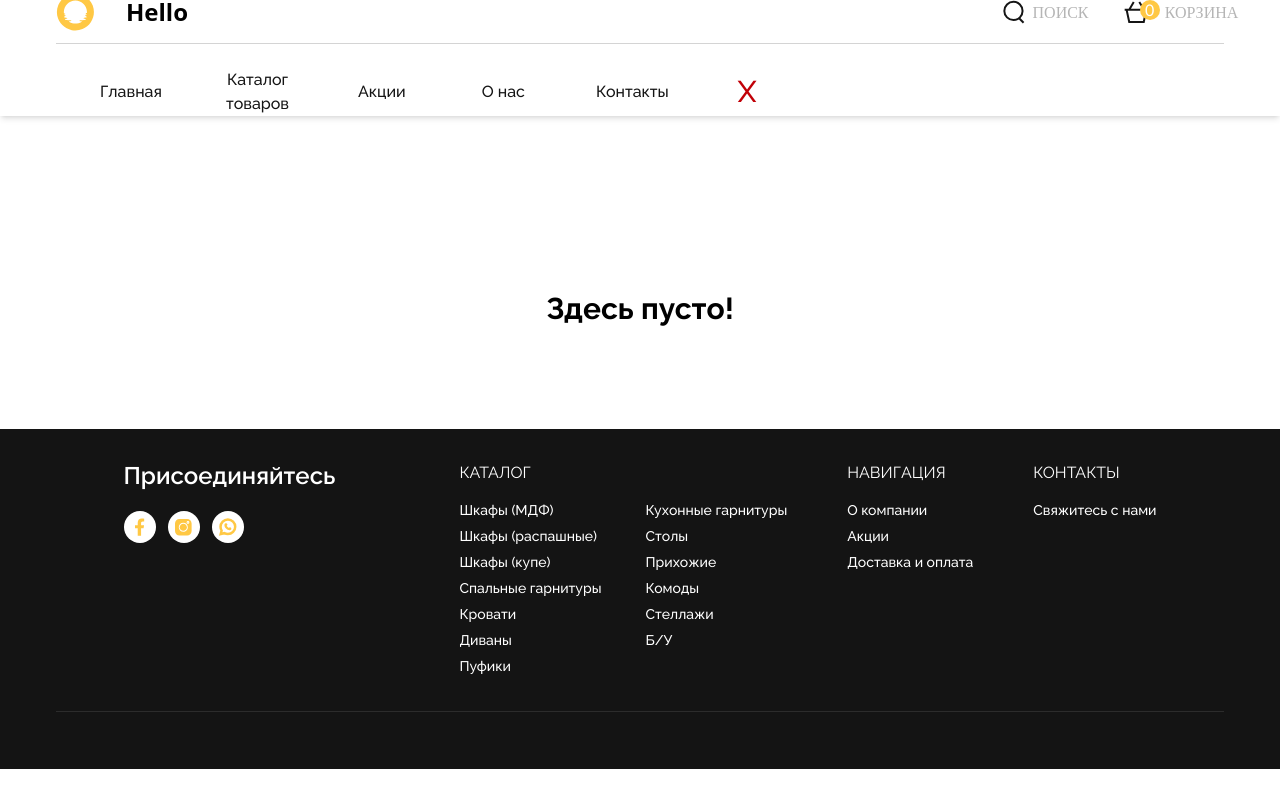
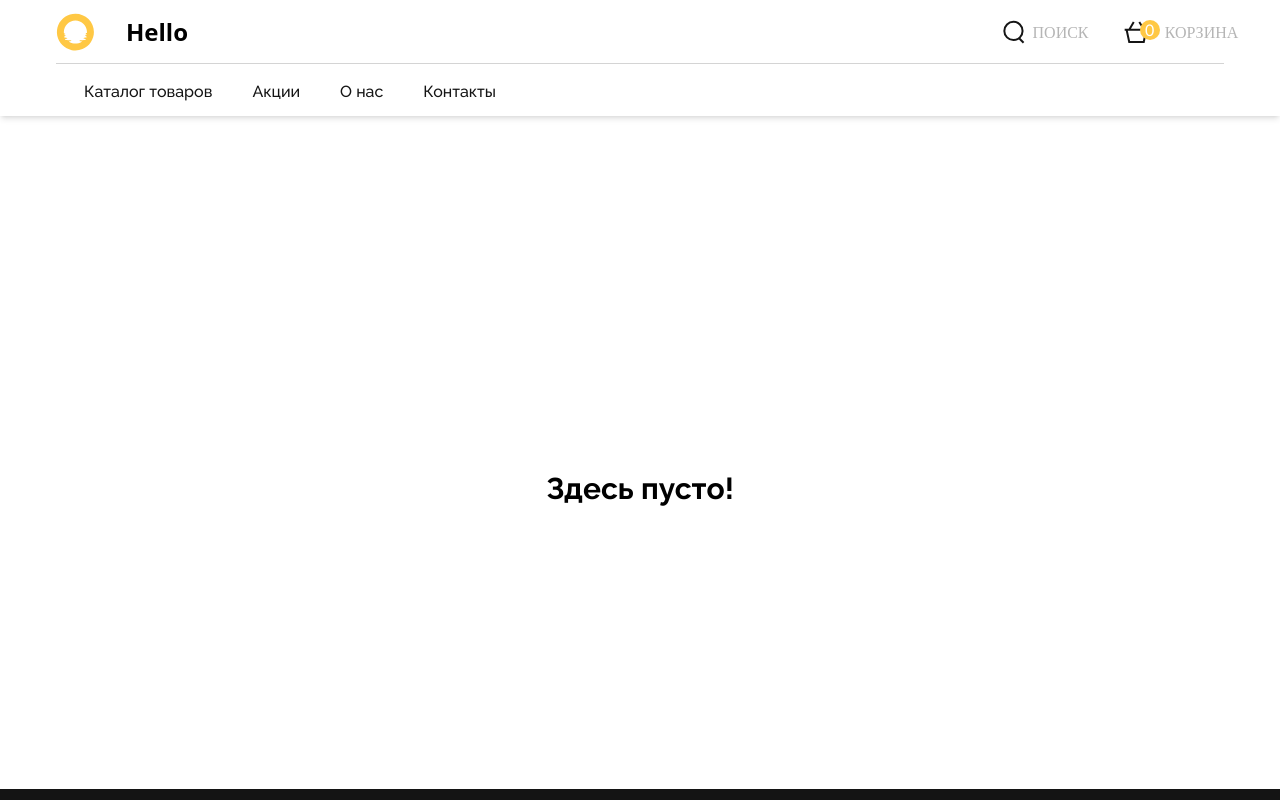
Before and after one commit to NzrSdv/viteProject, a Vue app: page /cart in a window 1280 px wide. Shown: the top 800 px of the page. Built offline with nearby package versions, Linux system fonts and the light colour scheme.

Commit message:
routing animation + bug fixes

```diff
--- a/src/App.vue
+++ b/src/App.vue
@@ -1,14 +1,27 @@
 <script setup>
+import HeaderComponent from "./components/header/HeaderComponent.vue";
 import FooterComponent from "./components/footer/FooterComponent.vue";
-import HeaderComponent from "./components/header/HeaderComponent.vue";
-
 </script>
 
 <template>
   <HeaderComponent />
-  <router-view> </router-view>
+  <router-view v-slot="{ Component }">
+    <transition name="slide" mode="out-in">
+      <component :is="Component"></component>
+    </transition>
+  </router-view>
   <FooterComponent />
 </template>
 
 <script></script>
-<style scoped></style>
+<style>
+.slide-enter-active,
+.slide-leave-active{
+  transition: all .4s;
+}
+.slide-enter-from,
+.slide-leave-to {
+  opacity: 0;
+  transform: translateY(10%);
+}
+</style>
--- a/src/components/header/BottomHeader.vue
+++ b/src/components/header/BottomHeader.vue
@@ -1,6 +1,6 @@
 <template>
   <div
-    class="pt-2 px-4 border-t border-solid border-light-445 flex items-center justify-start"
+    class="pt-2 px-4 md:px-0 border-t border-solid border-light-445 flex items-center justify-start"
   >
     <div
       v-if="status"
@@ -17,30 +17,30 @@
       </div>
       <ul
         :class="[
-          'fixed top-0 left-0 px-3 h-screen md:h-min bg-white md:bg-transparent md:static flex flex-col md:flex-row z-60 p-2 rounded items-center pt-10 md:pt-0 gap-6 md:gap-8 justify-start md:justify-center text-dark-05 font-[Raleway] font-medium text-base/6',
+          'fixed md:static top-0 left-0 px-3 h-screen md:h-full bg-white md:bg-transparent flex flex-col md:flex-row z-60 p-2 rounded items-center pt-10 md:pt-0 gap-6 md:gap-2 justify-start md:justify-center text-dark-05 font-[Raleway] font-medium text-base/6',
           status ? 'md:flex' : 'md:flex hidden',
         ]"
       >
         <li
           v-if="$route.path != '/'"
           @click="() => (status = !status)"
-          class="py-4 md:border-none border-b border-solid px-4 border-black/20 w-full text-center hover:bg-black/20 duration-300"
+          class="py-4 md:py-2 md:hidden w-max md:h-full h-fit md:rounded  md:border-none border-b border-solid px-4 border-black/20 w-full text-center hover:bg-black/20 duration-300"
         ><router-link to="/">Главная</router-link></li>
         <li
           @click="() => (status = !status)"
-          class="py-4 md:border-none border-b border-solid px-4 border-black/20 w-full text-center hover:bg-black/20 duration-300"
+          class="py-4 md:py-2 w-max md:h-full h-fit md:rounded  md:border-none border-b border-solid px-4 border-black/20 w-full text-center hover:bg-black/20 duration-300"
         >
           <router-link to="/catalog/Шкафы (МДФ)">Каталог товаров</router-link>
         </li>
         <li
           @click="() => (status = !status)"
-          class="py-4 md:border-none border-b border-solid px-4 border-black/20 w-full text-center hover:bg-black/20 duration-300"
+          class="py-4 md:py-2 w-max md:h-full h-fit md:rounded  md:border-none border-b border-solid px-4 border-black/20 w-full text-center hover:bg-black/20 duration-300"
         >
           <router-link to="/catalog/Шкафы (МДФ)">Акции</router-link>
         </li>
         <li
           @click="() => (status = !status)"
-          class="py-4 md:border-none border-b border-solid px-4 border-black/20 w-full text-center hover:bg-black/20 duration-300"
+          class="py-4 md:py-2 w-max md:h-full h-fit md:rounded  md:border-none border-b border-solid px-4 border-black/20 w-full text-center hover:bg-black/20 duration-300"
         >
           <router-link :to="{ path: $route.path, hash: '#footerAnchor' }"
             >О нас</router-link
@@ -48,14 +48,14 @@
         </li>
         <li
           @click="() => (status = !status)"
-          class="py-4 md:border-none border-b border-solid px-4 border-black/20 w-full text-center hover:bg-black/20 duration-300"
+          class="py-4 md:py-2 w-max md:h-full h-fit md:rounded  md:border-none border-b border-solid px-4 border-black/20 w-full text-center hover:bg-black/20 duration-300"
         >
           <router-link :to="{ path: $route.path, hash: '#footerAnchor' }"
             >Контакты
           </router-link>
         </li>
         <li
-          class="py-4 text-3xl text-red-700 hover:bg-black/20 cursor-pointer w-full text-center"
+          class="py-4 md:py-2 w-max md:h-full h-fit md:rounded md:hidden text-3xl text-red-700 hover:bg-black/20 cursor-pointer w-full text-center"
           @click="() => (status = !status)"
         >
           X
@@ -68,7 +68,7 @@
 export default {
   data() {
     return {
-      status: true,
+      status: false,
       width: window.innerWidth,
       height: window.innerHeight,
     };
--- a/src/components/main/ThirdSectionComponent.vue
+++ b/src/components/main/ThirdSectionComponent.vue
@@ -35,7 +35,7 @@ import SecondImg from "@/assets/photos/Chair2_photo.png";
           </div>
         </div>
         <div
-          class="lg:w-1/3 w-full lg:min-h-full min-h-130 py-13 px-11 rounded-3xl object-cover flex flex-col items-center justify-center relative overflow-hidden"
+          class="lg:w-1/3 w-full lg:min-h-full min-h-130 py-13 px-11 rounded-3xl object-cover flex flex-col items-center lg:items-start justify-center relative overflow-hidden"
         >
           <div
             class="w-full h-full  absolute top-0 bottom-0 right-0 left-0 z-10 flex items-center justify-center"
--- a/src/views/CartScreen.vue
+++ b/src/views/CartScreen.vue
@@ -10,6 +10,8 @@ const cartStore = computed(() => store.state.cart);
   <main class="main">
     <section class="section--gap">
       <div class="container flex flex-col">
+        <div class="section--title"v-if="cart?.length">Корзина</div>
+
         <div v-if="cart?.length"
           class="flex w-full flex-col"
           v-for="(item, index) in cart"
@@ -17,7 +19,7 @@ const cartStore = computed(() => store.state.cart);
         >
           <CartCardComponent :line="true" :cartProduct="item" />
         </div>
-        <div v-if="!cart?.length" class="container">
+        <div v-if="!cart?.length" class="container min-h-100">
           <h2 class="text-center font-[Raleway] font-bold text-3xl/10 ">Здесь пусто!</h2>
         </div>
       </div>
```
